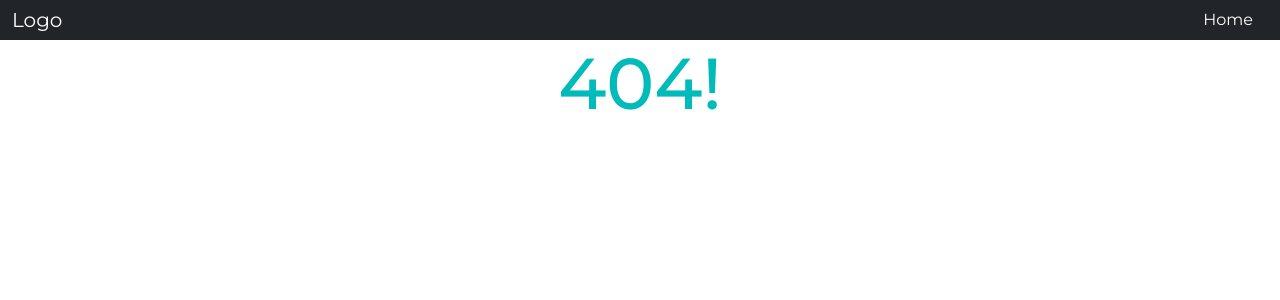
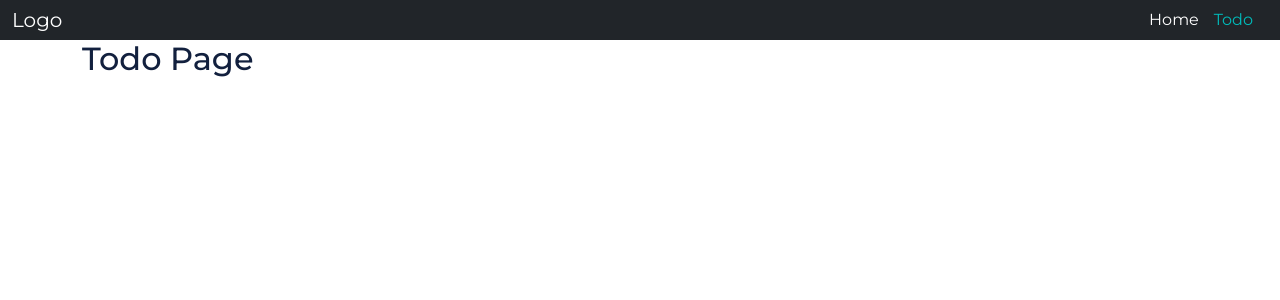
Before and after one commit to jakdev047/property-web, a React (Create React App) app: page /todo in a window 1280 px wide. Before the commit this address had no page. Shown: the top 300 px of the page. Built offline with nearby package versions, Linux system fonts and the light colour scheme.

Commit message:
todo navigation layout

```diff
--- a/src/components/Navigation.js
+++ b/src/components/Navigation.js
@@ -9,6 +9,7 @@ const Navigation = () => {
                 <ul className="navbar-nav ml-auto mb-2 mb-lg-0">
                     <li className="nav-item">
                         <NavLink exact to="/">Home</NavLink>
+                        <NavLink exact to="/todo">Todo</NavLink>
                     </li>
                 </ul>
             </div>
--- /dev/null
+++ b/src/pages/Todo.js
@@ -0,0 +1,11 @@
+import React from 'react';
+
+const Todo = () => {
+    return (
+        <div className="container">
+            <h2>Todo Page</h2>
+        </div>
+    )
+};
+
+export default Todo;
--- a/src/routes/AppRoute.js
+++ b/src/routes/AppRoute.js
@@ -5,6 +5,7 @@ import { Switch, Route } from "react-router-dom";
 // pages
 import Header from '../layer/Header';
 import Home from '../pages/Home';
+import Todo from '../pages/Todo';
 import NotFound from '../pages/NotFound';
 
 
@@ -14,6 +15,7 @@ const AppRoute = () => {
             <Header />
             <Switch>
                 <Route exact path='/' component={Home} />
+                <Route exact path='/todo' component={Todo} />
                 <Route path='*' component={NotFound} />
             </Switch>
         </Fragment>
```
